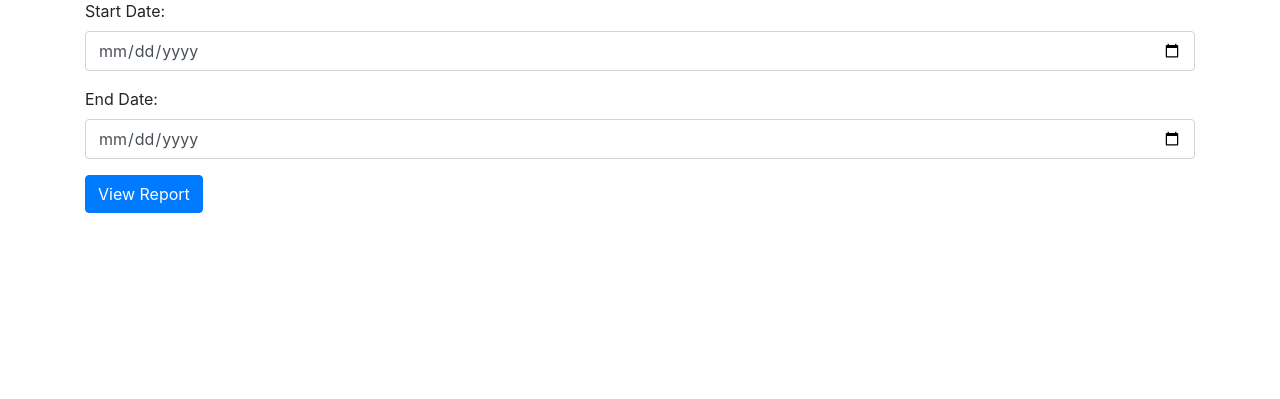
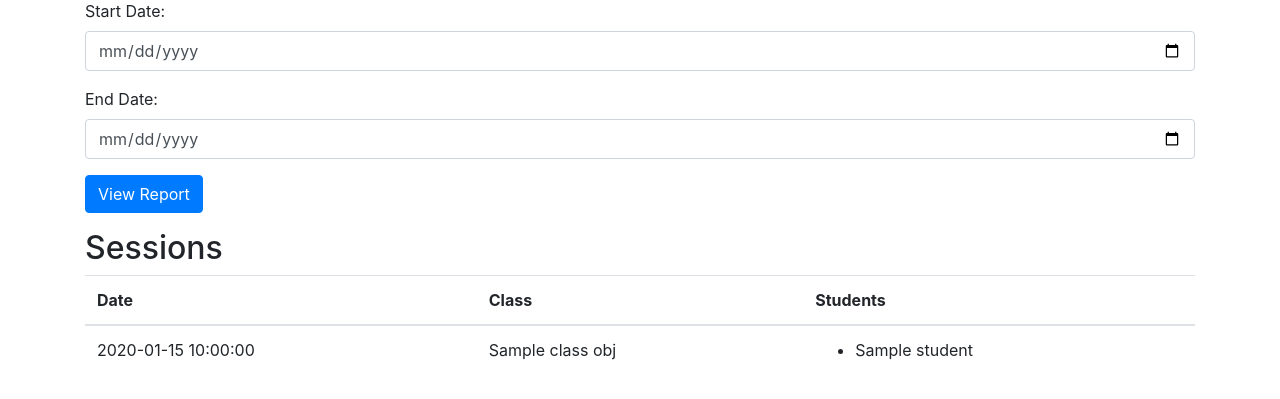
Before and after one commit to SuperBGLazer/Tutoring-Attendance, a Flask app: template templates/weekly_report.html in a window 1280 px wide. Shown: the part 113-512 px from the top of the page. Run offline with Flask 3, Linux system fonts and the light colour scheme; the template is opened without the code that fills it: most values are stand-ins (such as "Sample title", 1, 10 or a date in 2020); some libraries are stand-ins or nearby versions.

Commit message:
Work on adding reports

```diff
--- a/templates/weekly_report.html
+++ b/templates/weekly_report.html
@@ -18,4 +18,35 @@
     </div>
 </form>
 
+{% if sessions %}
+    <h2>Sessions</h2>
+    <table class="table">
+        <thead>
+            <tr>
+                <th>Date</th>
+                <th>Class</th>
+                <th>Students</th>
+            </tr>
+        </thead>
+        <tbody>
+            {% for session in sessions %}
+                <tr>
+                    <td>{{ session.date_time }}</td>
+                    <td>{{ session.class_obj.name }}</td>
+                    <td>
+                        <ul>
+                            {% for student in session.students %}
+                                <li>{{ student.name }}</li>
+                            {% endfor %}
+                        </ul>
+                    </td>
+                </tr>
+            {% endfor %}
+        </tbody>
+    </table>
+{% endif %}
+
 {% endblock %}
+{% block scripts %}
+
+{% endblock %}
```
